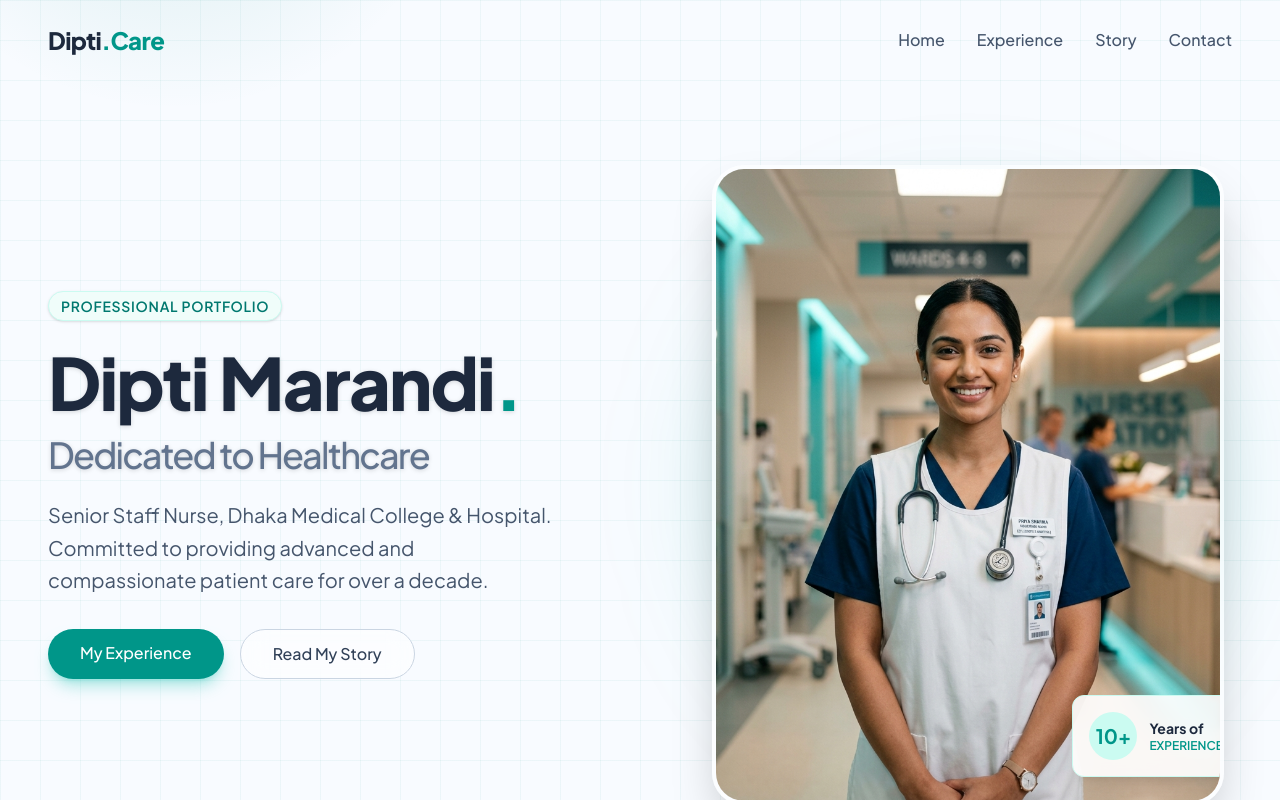
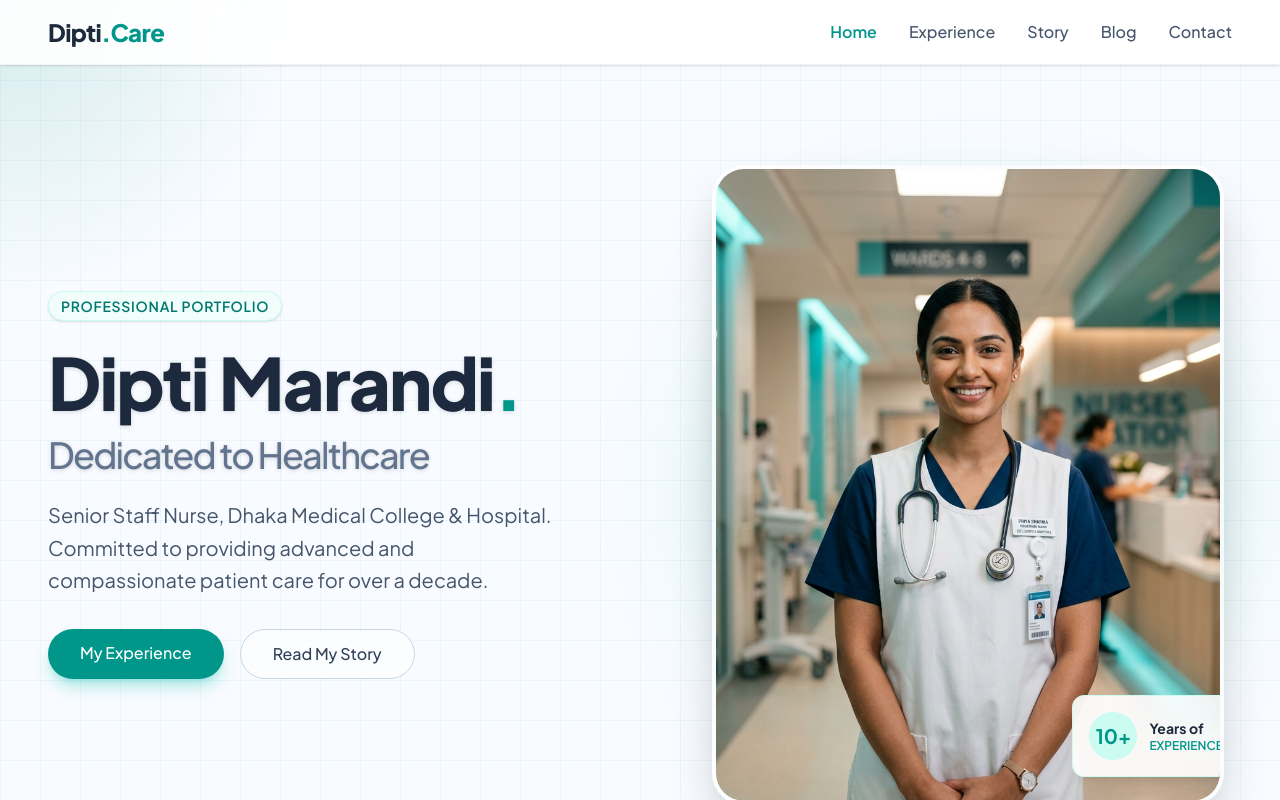
Before and after one commit to mardy-technology-ltd/DIPTI-HEALTH-CARE, a Next.js app: page / in a window 1280 px wide. Shown: the top 800 px of the page. Built offline with nearby package versions, Linux system fonts and the light colour scheme.

Commit message:
fix scrolling

```diff
--- a/src/app/blog/page.tsx
+++ b/src/app/blog/page.tsx
@@ -9,11 +9,6 @@ import { categories } from '@/lib/siteData';
 const SearchIcon = () => (
   <svg className="w-5 h-5" fill="none" stroke="currentColor" strokeWidth={2} viewBox="0 0 24 24">
     <circle cx="11" cy="11" r="8" /><path d="m21 21-4.35-4.35" />
-  </svg>
-);
-const ArrowLeftIcon = () => (
-  <svg className="w-5 h-5" fill="none" stroke="currentColor" strokeWidth={2} viewBox="0 0 24 24">
-    <path d="M19 12H5m0 0 7 7m-7-7 7-7" />
   </svg>
 );
 const ClockIcon = () => (
@@ -57,10 +52,6 @@ export default function BlogPage() {
         <div className="absolute inset-0 bg-grid-pattern opacity-20 pointer-events-none" />
 
         <div className="relative container mx-auto px-6 md:px-12 max-w-7xl text-center">
-          <Link href="/" className="inline-flex items-center gap-2 text-teal-400 hover:text-teal-300 text-sm font-medium mb-8 transition-colors">
-            <ArrowLeftIcon /> Back to Home
-          </Link>
-
           <motion.div initial={{ opacity: 0, y: 30 }} animate={{ opacity: 1, y: 0 }} transition={{ duration: 0.7 }}>
             <span className="inline-block px-4 py-1.5 rounded-full bg-teal-500/10 border border-teal-500/30 text-teal-400 text-xs font-bold uppercase tracking-widest mb-5">
               Health Insights
--- a/src/app/globals.css
+++ b/src/app/globals.css
@@ -27,8 +27,8 @@
   height: 600px;
   border-radius: 50%;
   background: radial-gradient(circle, rgba(13, 148, 136, 0.15) 0%, rgba(255,255,255,0) 70%);
-  top: -10%;
-  left: -10%;
+  top: -300px;
+  left: -300px;
   z-index: 0;
   pointer-events: none;
 }
@@ -39,8 +39,8 @@
   height: 500px;
   border-radius: 50%;
   background: radial-gradient(circle, rgba(2, 132, 199, 0.15) 0%, rgba(255,255,255,0) 70%);
-  bottom: -10%;
-  right: -10%;
+  bottom: 0;
+  right: -250px;
   z-index: 0;
   pointer-events: none;
 }
--- a/src/app/layout.tsx
+++ b/src/app/layout.tsx
@@ -21,7 +21,7 @@ export default function RootLayout({
 }) {
   return (
     <html lang="en" className={`${jakarta.variable} scroll-smooth`}>
-      <body className="bg-[#f8fbff] text-slate-800 min-h-screen font-sans antialiased overflow-x-hidden">
+      <body className="bg-[#f8fbff] text-slate-800 min-h-screen font-sans antialiased">
         <NavbarWrapper />
         {children}
       </body>
--- a/src/app/page.tsx
+++ b/src/app/page.tsx
@@ -1,3 +1,6 @@
+'use client';
+
+import { useEffect } from 'react';
 import HeroContent from '@/components/HeroContent';
 import HeroImage from '@/components/HeroImage';
 import ExperienceSection from '@/components/ExperienceSection';
@@ -6,10 +9,20 @@ import BlogSection from '@/components/BlogSection';
 import ContactSection from '@/components/ContactSection';
 
 export default function Home() {
+  // Handle hash scrolling when arriving from another page (e.g. /blog → /#experience)
+  useEffect(() => {
+    const id = window.location.hash?.slice(1);
+    if (id) {
+      setTimeout(() => {
+        document.getElementById(id)?.scrollIntoView({ behavior: 'smooth', block: 'start' });
+      }, 100);
+    }
+  }, []);
+
   return (
     <>
-      <main className="min-h-screen relative bg-grid-pattern overflow-hidden">
-        {/* Ambient background glowing orbs */}
+      <main className="relative bg-grid-pattern overflow-hidden">
+        {/* Decorative background orbs */}
         <div className="orb-teal" />
         <div className="orb-blue" />
 
--- a/src/components/BlogSection.tsx
+++ b/src/components/BlogSection.tsx
@@ -17,7 +17,7 @@ export default function BlogSection() {
   const featured = allPosts.filter((p) => p.published).slice(0, 3);
 
   return (
-    <section id="blog" className="py-24 bg-white relative">
+    <section id="blog" className="py-24 bg-white relative scroll-mt-20">
       <div className="container mx-auto px-6 md:px-12 max-w-7xl">
 
         {/* Section header */}
--- a/src/components/ContactSection.tsx
+++ b/src/components/ContactSection.tsx
@@ -7,7 +7,7 @@ export default function ContactSection() {
   const contact = useContact();
 
   return (
-    <section id="contact" className="py-24 bg-slate-50 relative overflow-hidden">
+    <section id="contact" className="py-24 bg-slate-50 relative overflow-hidden scroll-mt-20">
       <div className="container mx-auto px-6 md:px-12 max-w-6xl relative z-10">
 
         <motion.div
--- a/src/components/ExperienceSection.tsx
+++ b/src/components/ExperienceSection.tsx
@@ -7,7 +7,7 @@ export default function ExperienceSection() {
   const experiences = useExperiences();
 
   return (
-    <section id="experience" className="py-24 bg-white">
+    <section id="experience" className="py-24 bg-white scroll-mt-20">
       <div className="container mx-auto px-6 md:px-12 max-w-5xl">
         <motion.div
           initial={{ opacity: 0, y: 20 }}
--- a/src/components/Navbar.tsx
+++ b/src/components/Navbar.tsx
@@ -1,33 +1,91 @@
 'use client';
 
 import { useState, useEffect } from 'react';
+import { usePathname, useRouter } from 'next/navigation';
+
+const links = [
+  { label: 'Home',       id: 'home' },
+  { label: 'Experience', id: 'experience' },
+  { label: 'Story',      id: 'story' },
+  { label: 'Blog',       id: 'blog' },
+  { label: 'Contact',    id: 'contact' },
+];
+
+function scrollTo(id: string) {
+  document.getElementById(id)?.scrollIntoView({ behavior: 'smooth', block: 'start' });
+}
 
 export default function Navbar() {
-  const [scrolled, setScrolled] = useState(false);
+  const pathname = usePathname();
+  const router = useRouter();
+  const [activeSection, setActiveSection] = useState('home');
 
   useEffect(() => {
-    // Initialize from current scroll position immediately (important on navigation)
-    setScrolled(window.scrollY > 20);
-    const handleScroll = () => setScrolled(window.scrollY > 20);
-    window.addEventListener('scroll', handleScroll, { passive: true });
-    return () => window.removeEventListener('scroll', handleScroll);
-  }, []);
+    // Only track sections on home page
+    if (pathname !== '/') {
+      setActiveSection('');
+      return;
+    }
+
+    const observer = new IntersectionObserver(
+      (entries) => {
+        entries.forEach((entry) => {
+          if (entry.isIntersecting) {
+            setActiveSection(entry.target.id);
+          }
+        });
+      },
+      { rootMargin: '-20% 0px -60% 0px' } // Top 20% of viewport triggers active
+    );
+
+    // Observe all sections
+    links.forEach(({ id }) => {
+      const element = document.getElementById(id);
+      if (element) observer.observe(element);
+    });
+
+    return () => observer.disconnect();
+  }, [pathname]);
+
+  const handleClick = (id: string) => {
+    if (pathname === '/') {
+      scrollTo(id);
+    } else {
+      router.push(`/#${id}`);
+    }
+  };
+
+  const handleLogoClick = () => {
+    if (pathname === '/') {
+      window.scrollTo({ top: 0, behavior: 'smooth' });
+    } else {
+      router.push('/');
+    }
+  };
 
   return (
-    <nav className={`fixed top-0 left-0 right-0 z-[100] transition-all duration-300 ${
-      scrolled
-        ? 'bg-white/70 backdrop-blur-lg border-b border-white/20 shadow-sm py-4'
-        : 'bg-transparent py-6'
-    }`}>
+    <nav className="fixed top-0 left-0 right-0 z-[100] bg-white/90 backdrop-blur-lg border-b border-slate-100 shadow-sm py-4">
       <div className="container mx-auto px-6 md:px-12 flex justify-between items-center">
-        <div className="text-2xl font-extrabold text-slate-800 tracking-tight">
+        <button
+          onClick={handleLogoClick}
+          className="text-2xl font-extrabold text-slate-800 tracking-tight"
+        >
           Dipti<span className="text-teal-600">.Care</span>
-        </div>
+        </button>
         <div className="hidden md:flex space-x-8 text-slate-600 font-medium">
-          <a href="#home" className="hover:text-teal-600 transition-colors">Home</a>
-          <a href="#experience" className="hover:text-teal-600 transition-colors">Experience</a>
-          <a href="#story" className="hover:text-teal-600 transition-colors">Story</a>
-          <a href="#contact" className="hover:text-teal-600 transition-colors">Contact</a>
+          {links.map(({ label, id }) => (
+            <button
+              key={id}
+              onClick={() => handleClick(id)}
+              className={`transition-colors ${
+                activeSection === id
+                  ? 'text-teal-600 font-semibold'
+                  : 'hover:text-teal-600'
+              }`}
+            >
+              {label}
+            </button>
+          ))}
         </div>
       </div>
     </nav>
--- a/src/components/StorySection.tsx
+++ b/src/components/StorySection.tsx
@@ -8,7 +8,7 @@ export default function StorySection() {
   const story = useStory();
 
   return (
-    <section id="story" className="py-24 bg-white relative overflow-hidden">
+    <section id="story" className="py-24 bg-white relative overflow-hidden scroll-mt-20">
       <div className="absolute top-0 left-0 w-full h-px bg-gradient-to-r from-transparent via-teal-200 to-transparent" />
 
       <div className="container mx-auto px-6 md:px-12 max-w-6xl">
```
